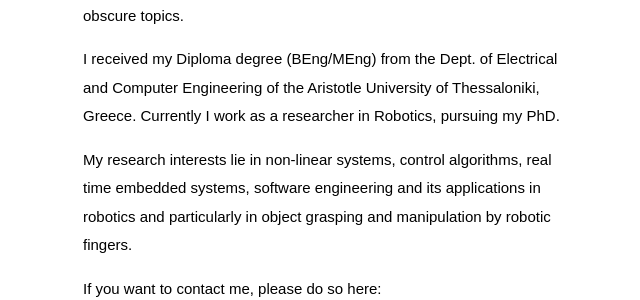
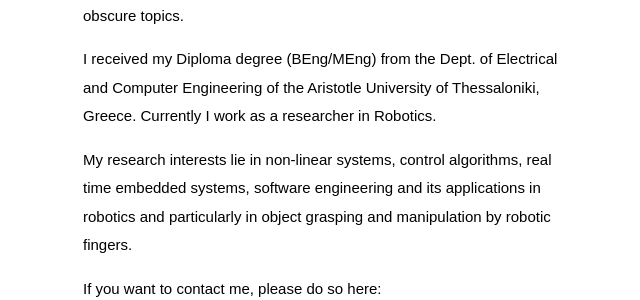
Before and after one commit to iSaran/isaran.github.io, a Jekyll site: the page built from about.md, in a window 1280 px wide. Shown: the part 324-624 px from the top of the page, without its empty margins (307-947 px from the left). Built offline with Jekyll 4.4.1, drawn with Linux system fonts in a browser that asks for light colours; some web fonts are replaced.

Commit message:
Minor changes

```diff
--- a/about.md
+++ b/about.md
@@ -4,7 +4,7 @@ title: About
 
 Hi, I am **Iason Sarantopoulos** and this is an *open source* blog contemplating with robotics research, engineering, software and other obscure topics.
 
-I received my Diploma degree (BEng/MEng) from the Dept. of Electrical and Computer Engineering of the Aristotle University of Thessaloniki, Greece. Currently I work as a researcher in Robotics, pursuing my PhD.
+I received my Diploma degree (BEng/MEng) from the Dept. of Electrical and Computer Engineering of the Aristotle University of Thessaloniki, Greece. Currently I work as a researcher in Robotics.
 
 My research interests lie in non-linear systems, control algorithms, real time embedded systems, software engineering and its applications in robotics and particularly in object grasping and manipulation by robotic fingers.
 
```
